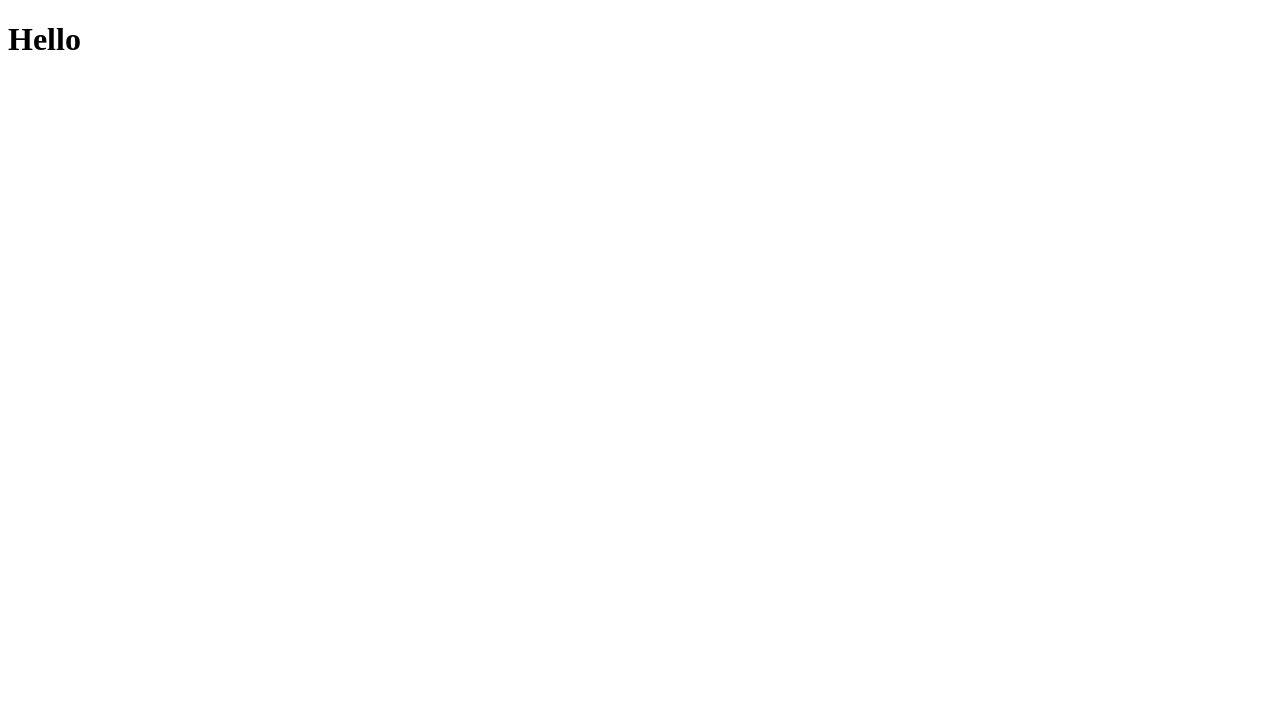
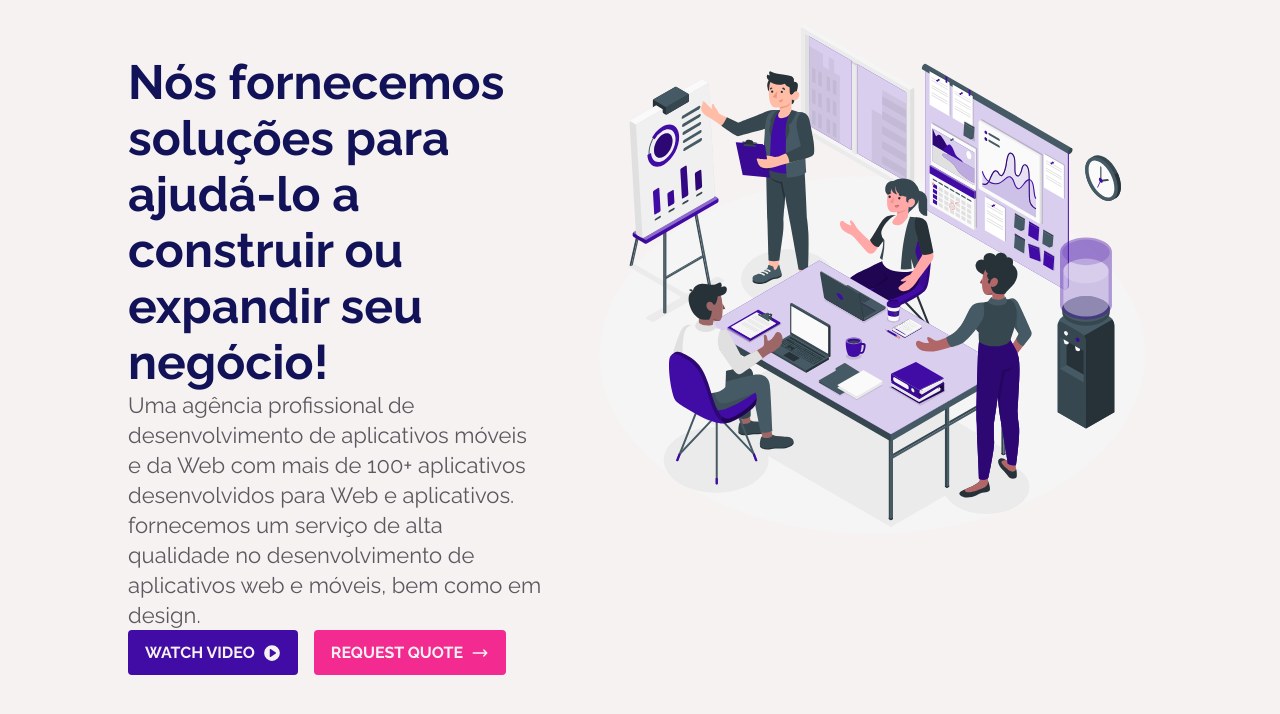
Before and after one commit to Djaysson/Empire-UI-LandingPage, a React (Create React App) app: page / in a window 1280 px wide. Shown: the top 714 px of the page. Built offline with nearby package versions, Linux system fonts and the light colour scheme.

Commit message:
Creating the project homepage

```diff
--- a/package.json
+++ b/package.json
@@ -6,9 +6,12 @@
     "@testing-library/jest-dom": "^5.16.2",
     "@testing-library/react": "^12.1.2",
     "@testing-library/user-event": "^13.5.0",
+    "framer-motion": "^6.2.4",
     "react": "^17.0.2",
     "react-dom": "^17.0.2",
+    "react-icons": "^4.3.1",
     "react-scripts": "5.0.0",
+    "sass": "^1.49.7",
     "web-vitals": "^2.1.4"
   },
   "scripts": {
--- a/src/App.js
+++ b/src/App.js
@@ -1,7 +1,9 @@
+import Starter from "./sections/Starter";
+
 function App() {
   return (
     <div>
-      <h1>Hello</h1>
+      <Starter />
     </div>
   );
 }
--- /dev/null
+++ b/src/components/Button.jsx
@@ -0,0 +1,12 @@
+import React from "react";
+import "../styles/components/Button.scss";
+
+function Button({ content, icon = "", color = "" }) {
+  return (
+    <button className={`${color}`}>
+      {content} {icon}
+    </button>
+  );
+}
+
+export default Button;
--- a/src/index.css
+++ b/src/index.css
@@ -0,0 +1,22 @@
+@import url("https://fonts.googleapis.com/css2?family=Raleway:wght@100;200;300;400;500;600;700;800;900&display=swap");
+
+:root {
+  /* 1rem = 16px (user agent) = 100% (user agente) */
+  font-size: 62.5%; /*10px ficou como padrão */
+}
+
+* {
+  padding: 0;
+  margin: 0;
+  box-sizing: border-box;
+  font-family: "Raleway", sans-serif;
+
+  /* intervalo de tamanho clamp(mini,padrão,max)*/
+  font-size: clamp(14px, 1.6rem, 2vw);
+}
+
+body {
+  max-width: 100vw !important;
+  font-family: "Raleway", sans-serif;
+  background-color: #f6f2f2;
+}
--- /dev/null
+++ b/src/sections/Starter.jsx
@@ -0,0 +1,43 @@
+import React from "react";
+import WorkImage from "../assets/images/work.svg";
+import Button from "../components/Button";
+
+import { GoPlay } from "react-icons/go";
+import { HiOutlineArrowNarrowRight } from "react-icons/hi";
+
+import "../styles/sections/Starter.scss";
+
+function Starter() {
+  return (
+    <div className="main-container">
+      <div className="container">
+        <div className="content">
+          <h1>
+            Nós fornecemos soluções para ajudá-lo a construir ou expandir seu
+            negócio!
+          </h1>
+
+          <p>
+            Uma agência profissional de desenvolvimento de aplicativos móveis e
+            da Web com mais de 100+ aplicativos desenvolvidos para Web e
+            aplicativos. fornecemos um serviço de alta qualidade no
+            desenvolvimento de aplicativos web e móveis, bem como em design.
+          </p>
+          <div className="button-container">
+            <Button content="Watch video" icon={<GoPlay />} color="blue" />
+            <Button
+              content="Request quote"
+              icon={<HiOutlineArrowNarrowRight />}
+              color="pink"
+            />
+          </div>
+        </div>
+        <div className="image">
+          <img src={WorkImage} alt="Work Image" />
+        </div>
+      </div>
+    </div>
+  );
+}
+
+export default Starter;
--- /dev/null
+++ b/src/styles/components/Button.scss
@@ -0,0 +1,36 @@
+@import "../utils/colors.scss";
+
+button {
+  color: $bgColor;
+  text-transform: uppercase;
+  padding: 1.2rem 1.6rem;
+  border: 0.1rem solid transparent;
+  border-radius: 0.4rem;
+  font-weight: bolder;
+  cursor: pointer;
+  display: flex;
+  justify-content: center;
+  align-items: center;
+  transition: 0.4s ease-in-out;
+
+  svg {
+    margin-left: 0.8rem;
+    font-size: large;
+  }
+}
+.blue {
+  background-color: $buttonBlueColor;
+  &:hover {
+    background-color: $bgColor;
+    border: 0.1rem solid $buttonBlueColor;
+    color: $buttonBlueColor;
+  }
+}
+.pink {
+  background-color: $buttonPinkColor;
+  &:hover {
+    background-color: $bgColor;
+    border: 0.1rem solid $buttonPinkColor;
+    color: $buttonPinkColor;
+  }
+}
--- /dev/null
+++ b/src/styles/sections/Starter.scss
@@ -0,0 +1,35 @@
+@import "../utils/colors.scss";
+
+.main-container {
+  margin: 0 10%;
+
+  .container {
+    display: grid;
+    grid-template-columns: repeat(2, 1fr);
+
+    .content {
+      margin-top: 5.4rem;
+      margin-right: 4.8rem;
+
+      h1 {
+        color: $headingColor;
+        font-size: 4.8rem;
+      }
+      p {
+        font-size: 2.2rem;
+        color: $lightFontColor;
+        line-height: 3rem;
+      }
+      .button-container {
+        display: flex;
+        button {
+          margin-right: 1.6rem;
+        }
+      }
+    }
+    .image {
+      height: 56rem;
+      width: 56rem;
+    }
+  }
+}
--- /dev/null
+++ b/src/styles/utils/colors.scss
@@ -0,0 +1,7 @@
+$lightFontColor: #5b595f;
+$blueColor: #410ba5;
+$pinkColor: #f32a8f;
+$headingColor: rgb(18, 18, 88);
+$bgColor: #f6f2f2;
+$buttonBlueColor: #410ba5;
+$buttonPinkColor: #f32a8f;
```
Also changed, not shown: 1 other file (tests, documents, lock files or other folders).
